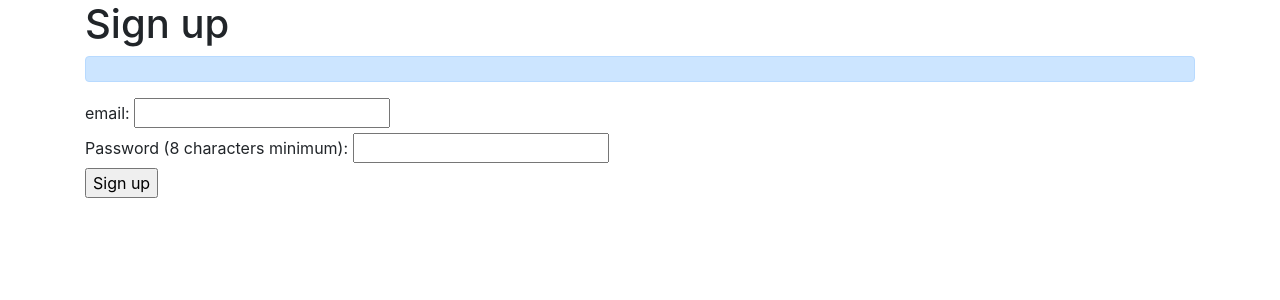
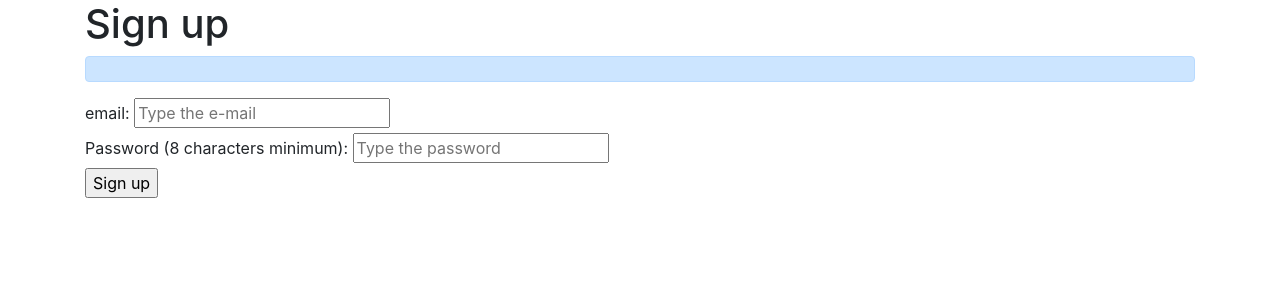
Before and after one commit to aaronespasa/php-platzi-portfolio, a PHP site: template views/addUser.twig in a window 1280 px wide. Shown: the top 300 px of the page. Run offline with PHP 8.4, Linux system fonts and the light colour scheme; the template is opened without the code that fills it, so the values that code supplies are empty; some libraries are stand-ins or nearby versions.

Commit message:
Adding placeholders to sign up section

```diff
--- a/views/addUser.twig
+++ b/views/addUser.twig
@@ -10,9 +10,9 @@
     </div>
     <form action="/php-platzi-portfolio/public/user/add" method="POST">
         <label for="e-mail">email:</label>
-        <input name="email" type="email" id="e-mail"><br>
+        <input id="e-mail" name="email" placeholder="Type the e-mail" type="email"><br>
         <label for="pass">Password (8 characters minimum):</label>
-        <input name="password" type="password" id="pass" required minlength="8"><br>
+        <input name="password" type="password" id="pass" required minlength="8" placeholder="Type the password"><br>
         <input name="submit_user" type="submit" value="Sign up">
     </form>
 {% endblock %}
```
